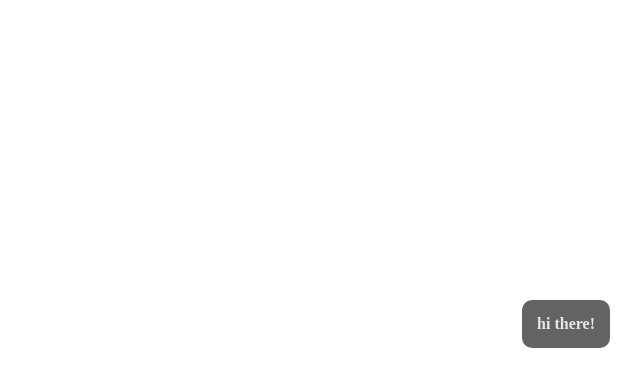
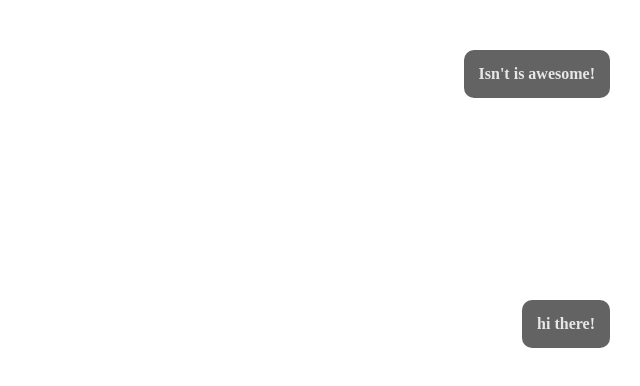
Before and after one commit to neerajkhandelwal/notify.js, a plain HTML site: page test.html in a window 1280 px wide. Shown: the whole page, without its empty margins (640-1280 px from the left). Drawn offline with nearby package versions, Linux system fonts and the light colour scheme.

Commit message:
Version 1.0

```diff
--- a/test.html
+++ b/test.html
@@ -5,8 +5,10 @@
 </head>
 <body>
 	<div class="notification" ></div>
+	<div class="notificationarea"></div>
 </body>
 	<script>
 		$('.notification').notify("hi there!",{'top':'300px'});
+		$('.notificationarea').notify("Isn't is awesome!");
 	</script>
 </html>
```
